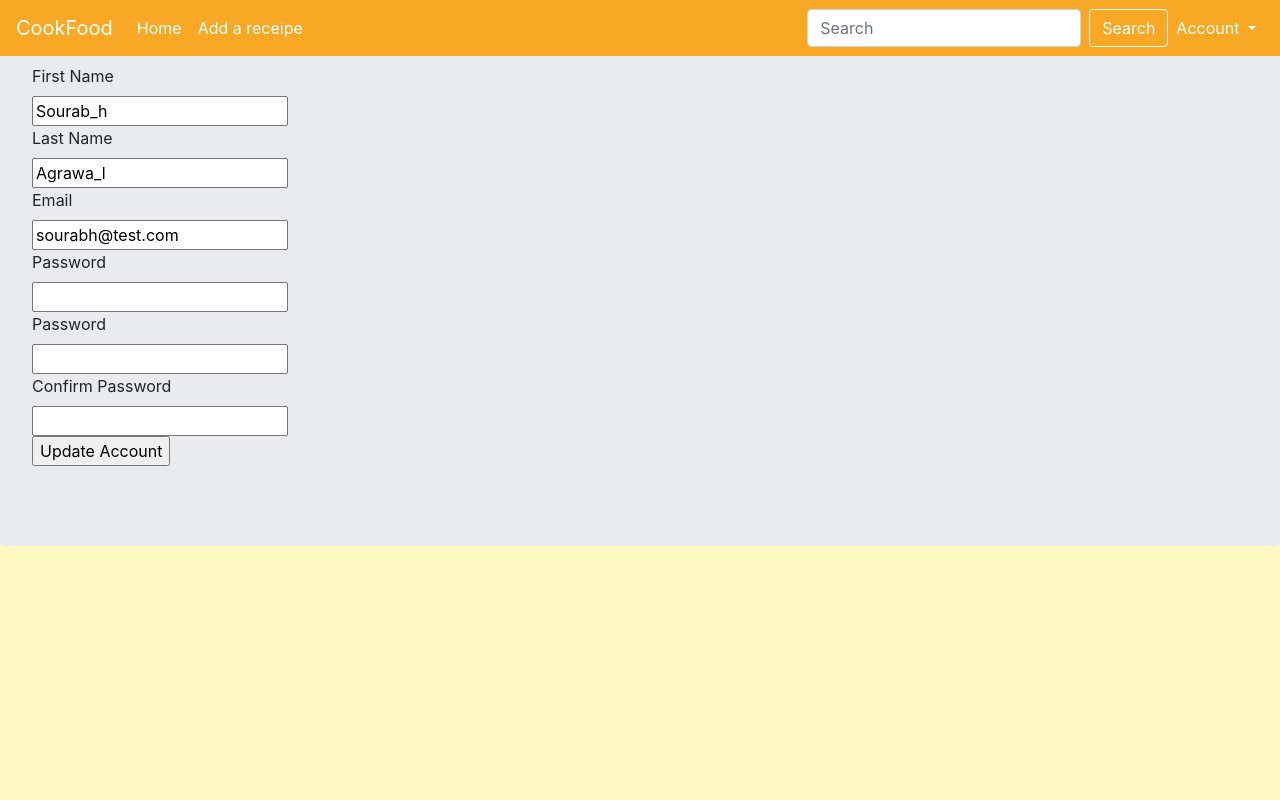
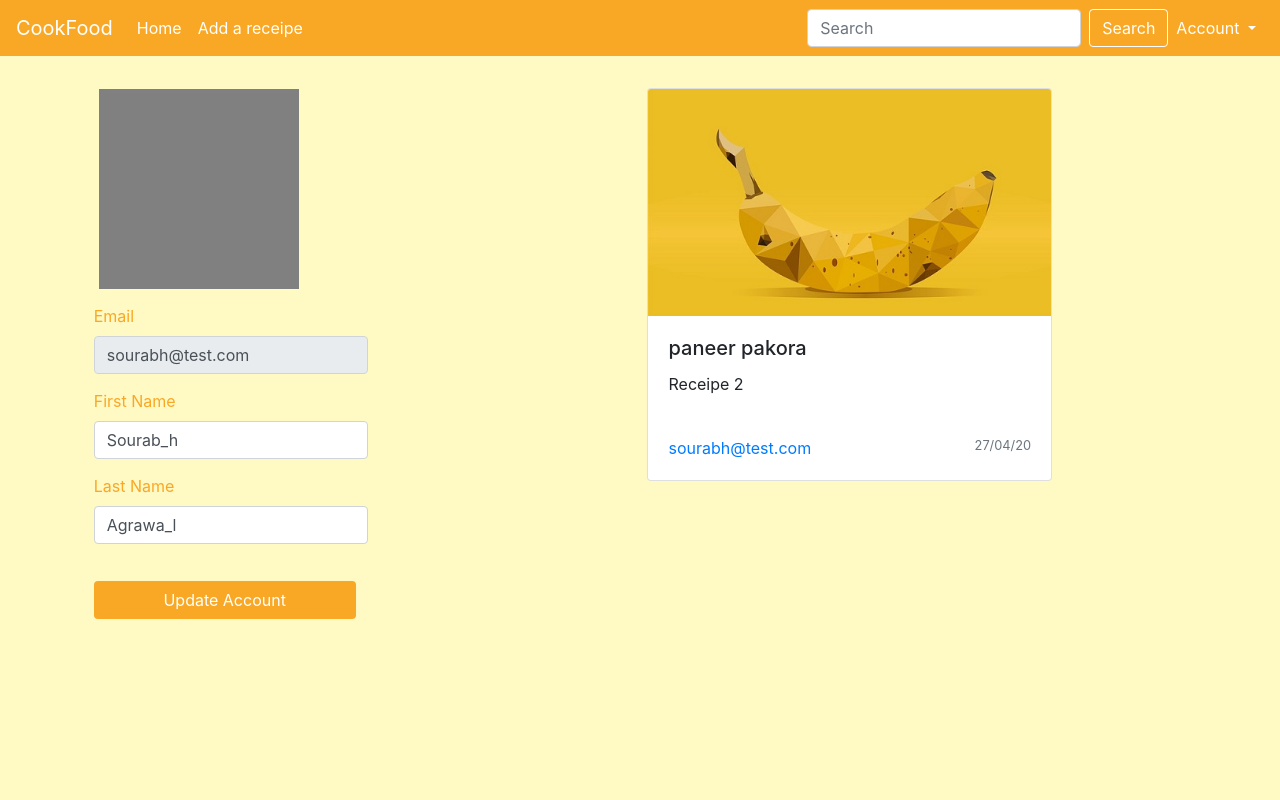
Before and after one commit to agrawalsourabh/CookFood, a Flask app: page /account in a window 1280 px wide. Run offline with Flask 2, Linux system fonts and the light colour scheme; a user stored in the database is signed in; data comes from the database, SQL or seed files in the repository; both versions use the stored data as it was after the commit; some libraries are stand-ins or nearby versions.

Commit message:
edit_profile page updated

```diff
--- a/my_project/account/forms.py
+++ b/my_project/account/forms.py
@@ -13,7 +13,7 @@ class UpdateAccount(FlaskForm):
     email = StringField("Email")
 
     old_password = PasswordField("Password")
-    new_password = PasswordField("Password", validators=[EqualTo('con_password', message="Password must match!!!")])
+    new_password = PasswordField("New Password", validators=[EqualTo('con_password', message="Password must match!!!")])
     con_password = PasswordField("Confirm Password")
 
     submit = SubmitField("Update Account")
--- a/my_project/account/templates/account/update_account.html
+++ b/my_project/account/templates/account/update_account.html
@@ -1,6 +1,6 @@
 {% extends "base.html" %} {% block content %}
 
-<div class="jumbotron">
+<!-- <div class="jumbotron">
     <form method="POST">
         {{ form.hidden_tag() }} {{ form.first_name.label}}
         <br> {{ form.first_name(value= user_info.first_name) }}
@@ -16,5 +16,57 @@
 
 
     </form>
-</div>
-{% endblock %}
+</div> -->
+<div class="parent-container">
+
+    <div class="row justify-content-md-center">
+
+        <div class="col-4 mycontent-left">
+            <div class="position-fixed">
+                <div style="background-color: grey;  width: 200px; height: 200px;"></div>
+                <form class="form-row" method="POST">
+                    {{ form.hidden_tag() }}
+                    <div class="form-group">
+                        {{ form.email.label(class="padded_label")}} {{ form.email(value= user_info.email, class="form-control", readonly="readonly") }} {{form.first_name.label(class="padded_label")}} {{ form.first_name(class=" form-control ", value= user_info.first_name) }}
+                        {{form.last_name.label(class="padded_label")}} {{ form.last_name(class="form-control ", value=user_info.last_name) }}
+                    </div>
+
+                    <div class="update-btn">
+                        {{ form.submit(class_="btn btn-block btn-color")}}
+
+                    </div>
+                </form>
+            </div>
+
+        </div>
+
+        <div class="col-8 ">
+
+            {% for blog in blogs_list %}
+            <!-- <div class="container-center"> -->
+            <div class="card-container">
+                <div class="card w-50">
+                    <img src="{{url_for('static', filename='images/default_blog.jpg')}}" class="card-img-top">
+                    <div class="card-body">
+                        <h5 class="card-title">{{blog.dish_name}}</h5>
+                        <p class="card-text">{{blog.dish_receipe}}</p>
+
+                    </div>
+                    <div class="card-body">
+                        <div class="row">
+                            <div class="col-6">
+                                <a href="#" class="card-link">{{blog.email}}</a>
+                            </div>
+                            <div class="col-6">
+                                <p class="card-text card-link text-right"><small class="text-muted">{{blog.date.strftime("%d/%m/%y")}}</small></p>
+                            </div>
+                        </div>
+                    </div>
+                </div>
+
+            </div>
+            <!-- </div> -->
+            {% endfor %}
+
+        </div>
+        {% endblock %}
--- a/my_project/account/view.py
+++ b/my_project/account/view.py
@@ -5,8 +5,12 @@ from flask_wtf import FlaskForm
 from my_project.account.forms import UpdateAccount
 # import signup.models User and UserInfo
 from my_project.sign_up.models import User, UserInfo
+from sqlalchemy import desc
 # import db
 from my_project import db
+
+# Models
+from my_project.blogs.models import Blog
 
 account_view_bp = Blueprint("account_view_bp", __name__, template_folder='templates')
 
@@ -16,6 +20,7 @@ def account_view():
     form = UpdateAccount()
 
     user_info = UserInfo.query.filter_by(email=current_user.email).first()
+    blogs_list = Blog.query.order_by(desc(Blog.date)).filter_by(email=current_user.email).all()
 
     # first_name = form.first_name.data
     # last_name = form.last_name.data
@@ -32,6 +37,6 @@ def account_view():
         db.session.add(user_info)
         db.session.commit()
 
-        return redirect('/welcome')
+        return redirect(url_for('blog_bp.view_blogs'))
 
-    return render_template('account/update_account.html', form=form, user_info=user_info)
+    return render_template('account/update_account.html', form=form, user_info=user_info, blogs_list=blogs_list)
--- a/my_project/sign_up/view.py
+++ b/my_project/sign_up/view.py
@@ -32,7 +32,7 @@ def signup():
         db.session.commit()
 
 
-        return redirect(url_for('blog_bp.view_blogs'))
+        return redirect('/')
 
     return  render_template('sign_up/sign_up.html', form=form)
 
--- a/my_project/static/css/main.css
+++ b/my_project/static/css/main.css
@@ -8,8 +8,17 @@
 
 html,
 body {
-    height: 100%;
+    height: 80%;
     background-color: var(--backgrond_color);
+}
+
+.parent-container {
+    width: 96%;
+    height: 90%;
+    margin-top: 5%;
+    margin-left: 2%;
+    margin-right: 2%;
+    position: absolute;
 }
 
 nav>a {
@@ -40,7 +49,7 @@ nav>a:hover {
     height: 100%;
     width: 80%;
     display: flex;
-    margin-top: 2%;
+    margin-top: 7%;
     margin-left: 10%;
     justify-content: center;
     align-items: center;
@@ -102,3 +111,33 @@ nav>a:hover {
     width: 50%;
     height: 80%;
 }
+
+.update-btn {
+    margin-top: 5%;
+    width: 62%;
+}
+
+.mycontent-left {
+    padding-left: 7%;
+    padding-top: 2%;
+    height: 100%;
+    position: relative;
+}
+
+.padded_label {
+    padding-top: 15px;
+    color: var(--primary_color);
+    /* margin-top: 15px;
+    padding-bottom: 10px; */
+    /* color: red; */
+}
+
+.card-container {
+    justify-content: center;
+    align-items: center;
+    display: flex;
+}
+
+.card {
+    margin-top: 3%;
+}
```
Also changed, not shown: my_project/data.sqlite, 1 other file.
